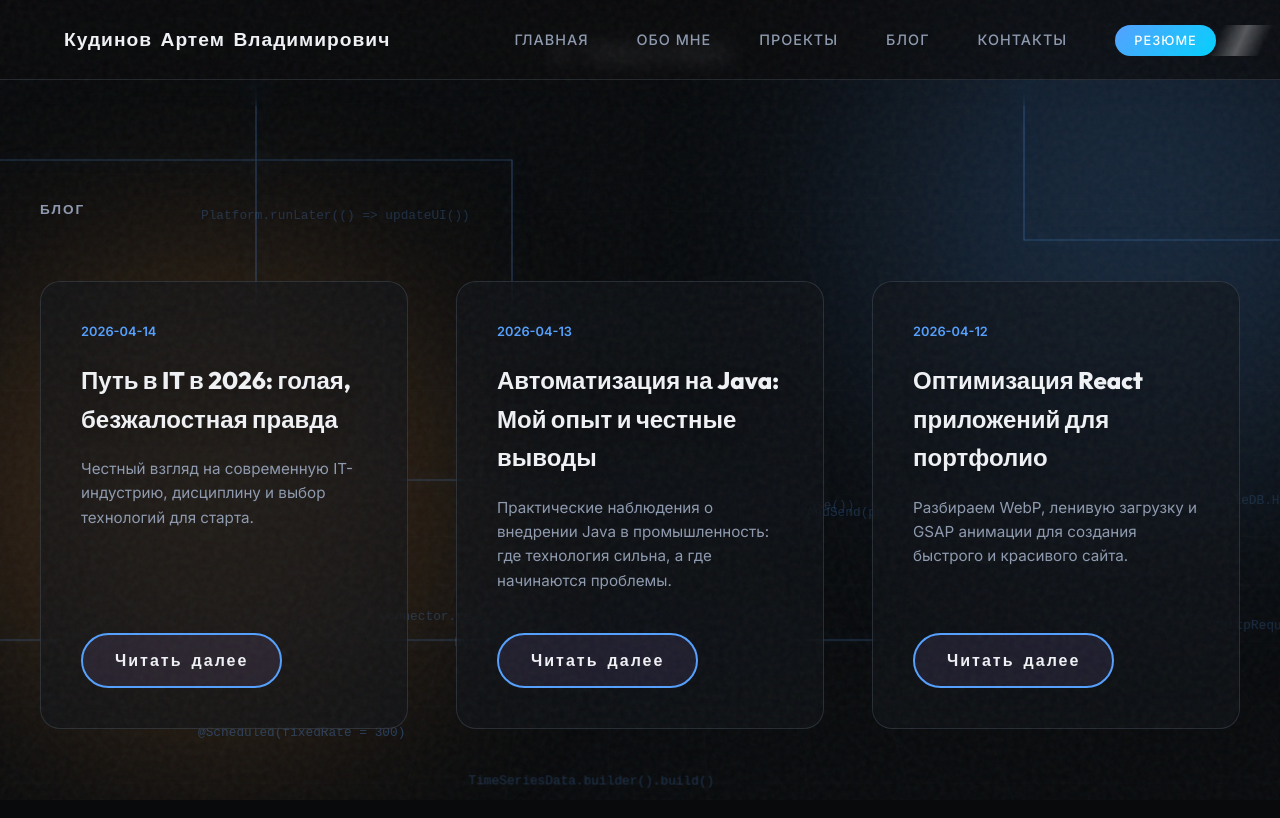
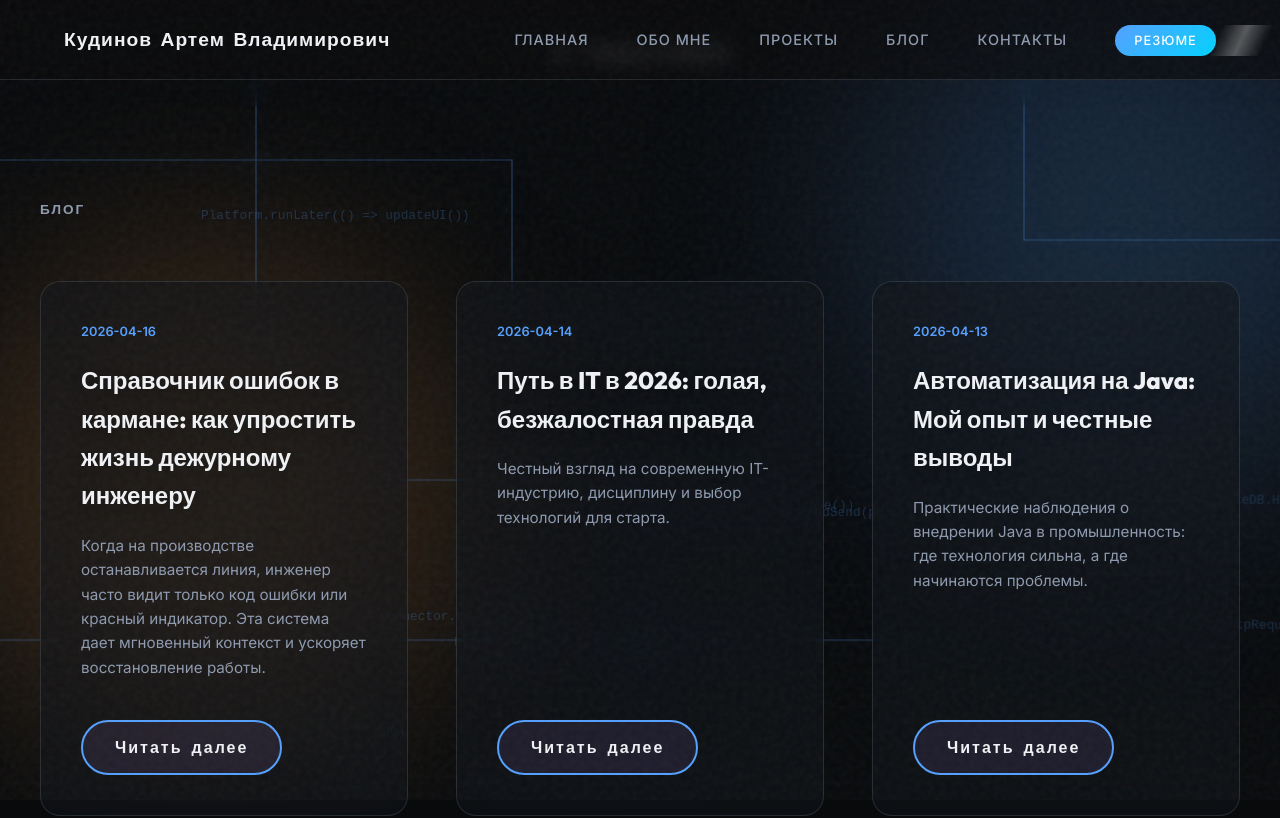
Before and after one commit to KudinovArtemilus/portfolio-2026, a React (Vite) app: page /blog in a window 1280 px wide. Shown: the top 818 px of the page. Built offline with nearby package versions, Linux system fonts and the light colour scheme.

Commit message:
Add new blog post: Spravochnik oshibok

```diff
--- a/src/data/blogPosts.js
+++ b/src/data/blogPosts.js
@@ -1,4 +1,11 @@
 export const blogPosts = [
+    {
+        id: 'spravochnik-oshibok',
+        title: 'Справочник ошибок в кармане: как упростить жизнь дежурному инженеру',
+        date: '2026-04-16',
+        excerpt: 'Когда на производстве останавливается линия, инженер часто видит только код ошибки или красный индикатор. Эта система дает мгновенный контекст и ускоряет восстановление работы.',
+        driveId: '1JcAE43mkCOkjgWtZecQEHz1mZ-1WihPN'
+    },
     {
         id: 'java-automation',
         title: 'Автоматизация на Java: Мой опыт и честные выводы',
```
